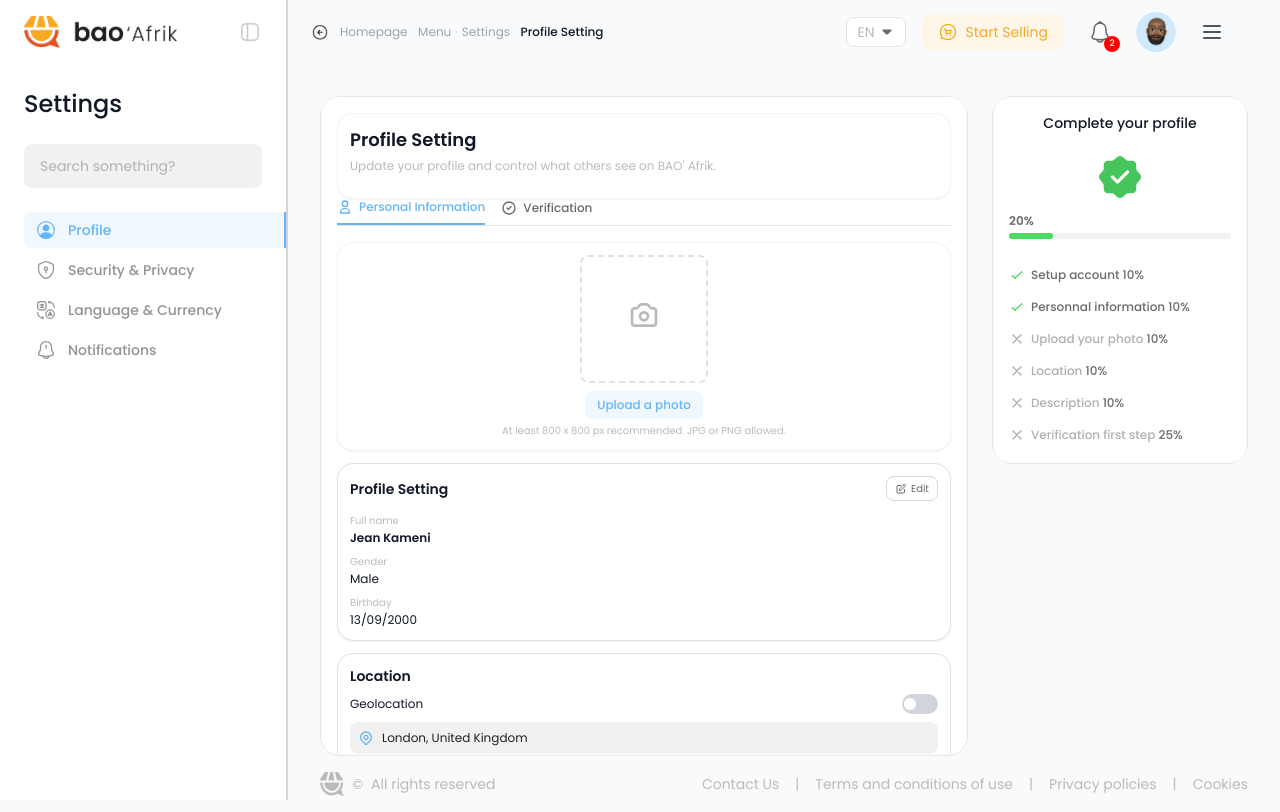
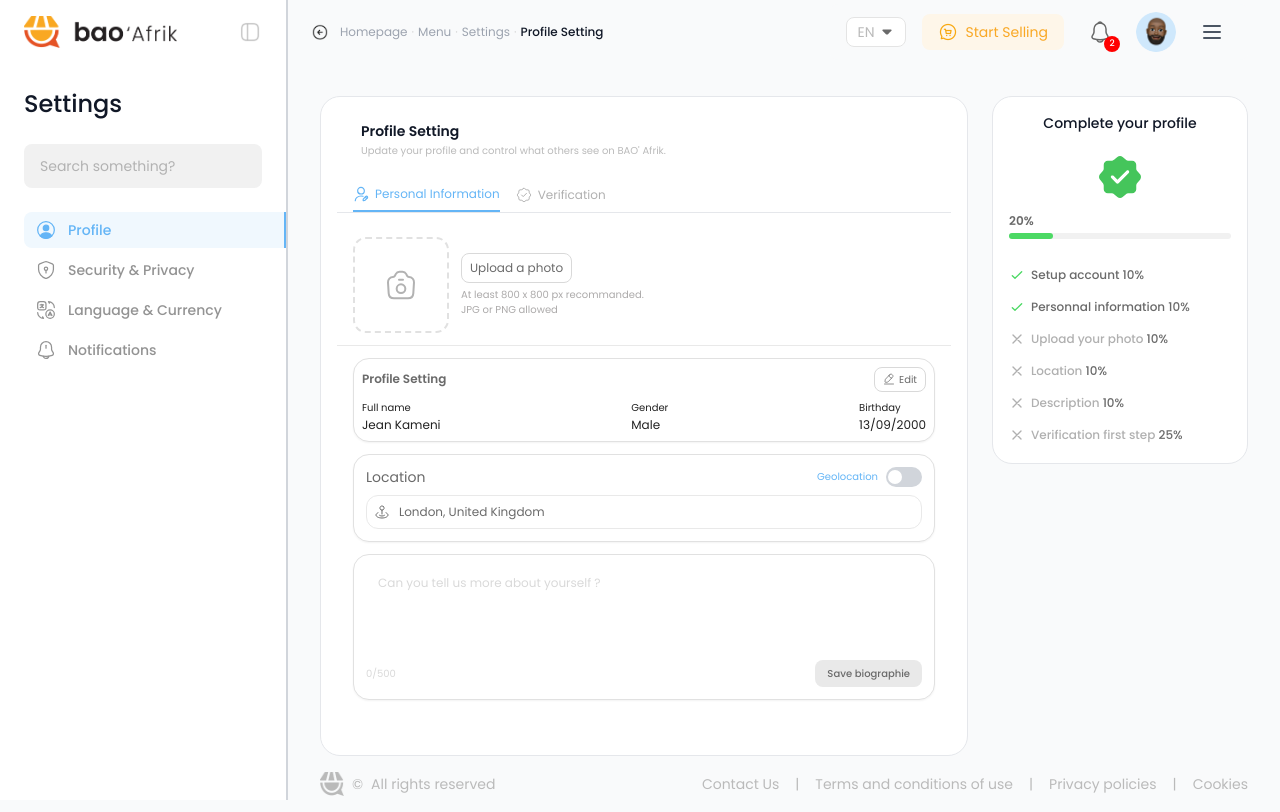
Before and after one commit to Bao-Technologies-and-Travels/BaoAfrik, a React (Create React App) app: page /settings in a window 1280 px wide. Built offline with nearby package versions, Linux system fonts and the light colour scheme; the HTML template or start-up script is replaced by a standard one.

Commit message:
Update ProfileSettings component with new icons for tabs and improved layout. Enhance styling for profile details, upload photo section, and biography input. Adjust text sizes and colors for better readability and visual hierarchy.

```diff
--- a/src/pages/ProfileSettings.tsx
+++ b/src/pages/ProfileSettings.tsx
@@ -27,6 +27,13 @@ import logoIcon from '../assets/images/logos/ba-brand-icon-colored.png';
 import avatar from '../assets/images/logos/avatar.png';
 import messageAvatarIcon from '../assets/images/pre/main.png';
 import appNotificationIcon from '../assets/images/pre/nof.svg';
+import pi1Icon from '../assets/images/pre/pi1.svg';
+import pi2Icon from '../assets/images/pre/pi2.svg';
+import v1Icon from '../assets/images/pre/v1.svg';
+import v2Icon from '../assets/images/pre/v2.svg';
+import cameraIcon from '../assets/images/pre/camera.svg';
+import locationIcon from '../assets/images/pre/PL.svg';
+import pencilIcon from '../assets/images/pre/pencil.svg';
 
 const ProfileSettings: React.FC = () => {
   const navigate = useNavigate();
@@ -698,19 +705,19 @@ const ProfileSettings: React.FC = () => {
           {/* Main Content */}
           <div className="flex-1 mx-8 mt-8 mb-0 flex gap-6 overflow-hidden" style={{ minHeight: 'calc(100vh - 140px)', maxHeight: 'calc(100vh - 140px)' }}>
             {/* Left Content Area */}
-            <div className="flex-1 bg-white border border-gray-200 rounded-[20px] p-4 overflow-y-auto scrollbar-hide">
+            <div className="flex-1 bg-white border border-gray-200 rounded-[20px] px-8 py-4 overflow-y-auto scrollbar-hide">
               {/* Section Header */}
-              <div className="bg-white rounded-2xl p-3 border border-gray-100 shadow-sm">
-                <div className="mb-3">
-                <h1 className="text-lg font-semibold text-gray-900 mb-1">Profile Setting</h1>
-                <p className="text-xs" style={{ color: '#BABABA' }}>
+              <div className="bg-white p-2 mb-3">
+                <div className="mb-2">
+                <h1 className="text-sm font-semibold text-gray-900 mb-0.5">Profile Setting</h1>
+                <p className="text-[10px]" style={{ color: '#BABABA' }}>
                   Update your profile and control what others see on BAO' Afrik.
                 </p>
               </div>
               </div>
 
               {/* Sub-navigation Tabs */}
-              <div className="flex items-center space-x-4 mb-4 border-b border-gray-200">
+              <div className="flex items-center space-x-4 mb-6 -mx-4 px-4 border-b border-gray-200">
                 <button
                   onClick={() => setActiveTab('personal')}
                   className={`flex items-center space-x-1.5 pb-2 relative ${
@@ -720,10 +727,12 @@ const ProfileSettings: React.FC = () => {
                     borderBottomColor: activeTab === 'personal' ? '#64B5F6' : 'transparent'
                   }}
                 >
-                  <svg className="w-4 h-4" fill="none" stroke="currentColor" viewBox="0 0 24 24" style={{ color: activeTab === 'personal' ? '#64B5F6' : '#6A6A6A' }}>
-                    <path strokeLinecap="round" strokeLinejoin="round" strokeWidth={2} d="M16 7a4 4 0 11-8 0 4 4 0 018 0zM12 14a7 7 0 00-7 7h14a7 7 0 00-7-7z" />
-                  </svg>
-                  <span className="text-xs font-medium" style={{ color: activeTab === 'personal' ? '#64B5F6' : '#6A6A6A' }}>
+                  <img
+                    src={activeTab === 'personal' ? pi2Icon : pi1Icon}
+                    alt="Personal Information"
+                    className="w-4 h-4"
+                  />
+                  <span className="text-xs font-normal" style={{ color: activeTab === 'personal' ? '#64B5F6' : '#B0B0B0' }}>
                     Personal Information
                   </span>
                 </button>
@@ -736,10 +745,12 @@ const ProfileSettings: React.FC = () => {
                     borderBottomColor: activeTab === 'verification' ? '#64B5F6' : 'transparent'
                   }}
                 >
-                  <svg className="w-4 h-4" fill="none" stroke="currentColor" viewBox="0 0 24 24" style={{ color: activeTab === 'verification' ? '#64B5F6' : '#6A6A6A' }}>
-                    <path strokeLinecap="round" strokeLinejoin="round" strokeWidth={2} d="M9 12l2 2 4-4m6 2a9 9 0 11-18 0 9 9 0 0118 0z" />
-                  </svg>
-                  <span className="text-xs font-medium" style={{ color: activeTab === 'verification' ? '#64B5F6' : '#6A6A6A' }}>
+                  <img
+                    src={activeTab === 'verification' ? v2Icon : v1Icon}
+                    alt="Verification"
+                    className="w-4 h-4"
+                  />
+                  <span className="text-xs font-normal" style={{ color: activeTab === 'verification' ? '#64B5F6' : '#B0B0B0' }}>
                     Verification
                   </span>
                 </button>
@@ -748,67 +759,64 @@ const ProfileSettings: React.FC = () => {
               {/* Personal Information Tab Content */}
               {activeTab === 'personal' && (
                 <div className="space-y-3">
-                  <div className="bg-white rounded-2xl p-3 border border-gray-100 shadow-sm">
+                  <div className="bg-white">
                     {/* Upload Photo Section */}
-                    <div>
-                    <div className="flex items-center justify-center mb-2">
-                      <div className="w-32 h-32 border-2 border-dashed rounded-lg flex flex-col items-center justify-center" style={{ borderColor: '#E1E1E1' }}>
-                        <svg className="w-8 h-8 mb-2" fill="none" stroke="currentColor" viewBox="0 0 24 24" style={{ color: '#BABABA' }}>
-                          <path strokeLinecap="round" strokeLinejoin="round" strokeWidth={2} d="M3 9a2 2 0 012-2h.93a2 2 0 001.664-.89l.812-1.22A2 2 0 0110.07 4h3.86a2 2 0 011.664.89l.812 1.22A2 2 0 0018.07 7H19a2 2 0 012 2v9a2 2 0 01-2 2H5a2 2 0 01-2-2V9z" />
-                          <path strokeLinecap="round" strokeLinejoin="round" strokeWidth={2} d="M15 13a3 3 0 11-6 0 3 3 0 016 0z" />
-                        </svg>
+                    <div className="flex items-center space-x-3">
+                      <div className="w-24 h-24 border-2 border-dashed flex flex-col items-center justify-center" style={{ borderColor: '#E1E1E1', borderRadius: '13px' }}>
+                        <img src={cameraIcon} alt="Camera" className="w-8 h-8" />
                       </div>
-                    </div>
-                    <div className="flex flex-col items-center space-y-1">
+                      <div className="flex flex-col">
                         <button
-                        className="px-3 py-1.5 rounded-lg text-xs font-medium transition-colors"
-                        style={{ backgroundColor: '#F0F8FE', color: '#64B5F6' }}
+                          className="px-2 py-1.5 rounded-lg text-xs font-normal transition-colors border mb-1"
+                          style={{ backgroundColor: 'white', color: '#6A6A6A', borderColor: '#D9D9D9', width: 'fit-content' }}
                         >
                           Upload a photo
                         </button>
-                      <p className="text-[10px]" style={{ color: '#BABABA' }}>
-                        At least 800 x 800 px recommended. JPG or PNG allowed.
+                        <p className="text-[10px]" style={{ color: '#ACAAAA' }}>
+                          At least 800 x 800 px recommanded.<br />
+                          JPG or PNG allowed
                         </p>
                       </div>
                     </div>
                   </div>
+                  {/* Divider */}
+                  <div className="mt-4 -mx-4" style={{ height: '0.5px', backgroundColor: '#E9E9E9' }}></div>
 
                   {/* Profile Setting Details */}
-                  <div className="border rounded-2xl p-3 bg-white shadow-sm" style={{ borderColor: '#E1E1E1' }}>
-                    <div className="flex items-center justify-between mb-3">
-                      <h3 className="text-sm font-semibold text-gray-900">Profile Setting</h3>
+                  <div className="border rounded-2xl p-2 bg-white shadow-sm" style={{ borderColor: '#E1E1E1' }}>
+                    <div className="flex items-center justify-between mb-2">
+                      <h3 className="text-xs font-semibold" style={{ color: '#6A6A6A' }}>Profile Setting</h3>
                       <button
                         onClick={() => setIsEditingProfile(!isEditingProfile)}
                         className="flex items-center space-x-1 px-2 py-1 border rounded-lg transition-colors hover:bg-gray-50"
                         style={{ borderColor: '#D9D9D9' }}
                       >
-                        <svg className="w-3 h-3" fill="none" stroke="currentColor" viewBox="0 0 24 24" style={{ color: '#6A6A6A' }}>
-                          <path strokeLinecap="round" strokeLinejoin="round" strokeWidth={2} d="M11 5H6a2 2 0 00-2 2v11a2 2 0 002 2h11a2 2 0 002-2v-5m-1.414-9.414a2 2 0 112.828 2.828L11.828 15H9v-2.828l8.586-8.586z" />
-                        </svg>
+                        <img src={pencilIcon} alt="Edit" className="w-3 h-3" />
                         <span className="text-[10px]" style={{ color: '#6A6A6A' }}>Edit</span>
                       </button>
                     </div>
-                    <div className="space-y-2">
+                    <div className="flex items-center justify-between">
                       <div>
-                        <label className="text-[10px] mb-0.5 block" style={{ color: '#BABABA' }}>Full name</label>
-                        <p className="text-xs font-semibold text-gray-900">Jean Kameni</p>
+                        <label className="text-[10px] mb-0.5 block" style={{ color: '#212121' }}>Full name</label>
+                        <p className="text-xs font-normal" style={{ color: '#212121' }}>Jean Kameni</p>
                       </div>
                       <div>
-                        <label className="text-[10px] mb-0.5 block" style={{ color: '#BABABA' }}>Gender</label>
-                        <p className="text-xs text-gray-900">Male</p>
+                        <label className="text-[10px] mb-0.5 block" style={{ color: '#212121' }}>Gender</label>
+                        <p className="text-xs font-normal" style={{ color: '#212121' }}>Male</p>
                       </div>
                       <div>
-                        <label className="text-[10px] mb-0.5 block" style={{ color: '#BABABA' }}>Birthday</label>
-                        <p className="text-xs text-gray-900">13/09/2000</p>
+                        <label className="text-[10px] mb-0.5 block" style={{ color: '#212121' }}>Birthday</label>
+                        <p className="text-xs font-normal" style={{ color: '#212121' }}>13/09/2000</p>
                       </div>
                     </div>
                   </div>
 
                   {/* Location Section */}
                   <div className="border rounded-2xl p-3 bg-white shadow-sm" style={{ borderColor: '#E1E1E1' }}>
-                    <h3 className="text-sm font-semibold text-gray-900 mb-2">Location</h3>
                     <div className="flex items-center justify-between mb-2">
-                      <span className="text-xs text-gray-900">Geolocation</span>
+                      <h3 className="text-sm font-normal" style={{ color: '#6A6A6A' }}>Location</h3>
+                      <div className="flex items-center space-x-2">
+                        <span className="text-[10px]" style={{ color: '#64B5F6' }}>Geolocation</span>
                         <button
                           onClick={() => setIsGeolocationEnabled(!isGeolocationEnabled)}
                           className={`relative inline-flex h-5 w-9 items-center rounded-full transition-colors ${
@@ -816,36 +824,32 @@ const ProfileSettings: React.FC = () => {
                           }`}
                         >
                           <span
-                          className={`inline-block h-3 w-3 transform rounded-full bg-white transition-transform ${
+                            className={`inline-block h-3.5 w-3.5 transform rounded-full bg-white transition-transform ${
                               isGeolocationEnabled ? 'translate-x-5' : 'translate-x-0.5'
                             }`}
                           />
                         </button>
+                      </div>
                     </div>
                     <div className="relative">
                       <input
                         type="text"
                         value="London, United Kingdom"
                         readOnly
-                        className="w-full px-3 py-2 pl-8 rounded-lg text-xs focus:outline-none"
-                        style={{ backgroundColor: '#F1F1F1', color: '#212121' }}
+                        className="w-full px-3 py-2 pl-8 rounded-xl text-xs focus:outline-none"
+                        style={{ backgroundColor: 'white', color: '#6A6A6A', border: '1px solid #E9E9E9', borderRadius: '12px' }}
                       />
-                      <svg
+                      <img
+                        src={locationIcon}
+                        alt="Location"
                         className="absolute left-2 top-1/2 transform -translate-y-1/2 w-4 h-4"
-                        fill="none"
-                        stroke="currentColor"
-                        viewBox="0 0 24 24"
-                        style={{ color: '#64B5F6' }}
-                      >
-                        <path strokeLinecap="round" strokeLinejoin="round" strokeWidth={2} d="M17.657 16.657L13.414 20.9a1.998 1.998 0 01-2.827 0l-4.244-4.243a8 8 0 1111.314 0z" />
-                        <path strokeLinecap="round" strokeLinejoin="round" strokeWidth={2} d="M15 11a3 3 0 11-6 0 3 3 0 016 0z" />
-                      </svg>
+                        style={{ filter: 'brightness(0) saturate(100%) invert(42%) sepia(0%) saturate(0%) hue-rotate(0deg) brightness(95%) contrast(92%)' }}
+                      />
                     </div>
                   </div>
 
                   {/* Biography Section */}
                   <div className="border rounded-2xl p-3 bg-white shadow-sm" style={{ borderColor: '#E1E1E1' }}>
-                    <h3 className="text-sm font-semibold text-gray-900 mb-2">Biography</h3>
                     <div className="relative">
                       <textarea
                         value={biography}
@@ -854,22 +858,30 @@ const ProfileSettings: React.FC = () => {
                             setBiography(e.target.value);
                           }
                         }}
-                        placeholder="Can you tell us more about yourself?"
+                        placeholder="Can you tell us more about yourself ?"
                         className="w-full px-3 py-2 rounded-lg text-xs focus:outline-none resize-none"
                         style={{
-                          backgroundColor: '#F1F1F1',
+                          backgroundColor: 'white',
                           color: '#212121',
-                          minHeight: '80px'
+                          minHeight: '80px',
+                          border: 'none'
                         }}
                         maxLength={500}
                       />
+                      <style>
+                        {`
+                          textarea::placeholder {
+                            color: #D9D9D9;
+                          }
+                        `}
+                      </style>
                       <div className="flex items-center justify-between mt-1.5">
-                        <span className="text-[10px]" style={{ color: '#64B5F6' }}>
+                        <span className="text-[10px]" style={{ color: '#D9D9D9' }}>
                           {biography.length}/500
                         </span>
                         <button
-                          className="px-3 py-1.5 rounded-lg text-xs font-medium transition-colors"
-                          style={{ backgroundColor: '#F1F1F1', color: '#6A6A6A' }}
+                          className="px-3 py-1.5 rounded-lg text-[10px] font-medium transition-colors"
+                          style={{ backgroundColor: '#E9E9E9', color: '#6A6A6A' }}
                         >
                           Save biographie
                         </button>
```
Lines whose indentation alone changed are shown as unchanged.
